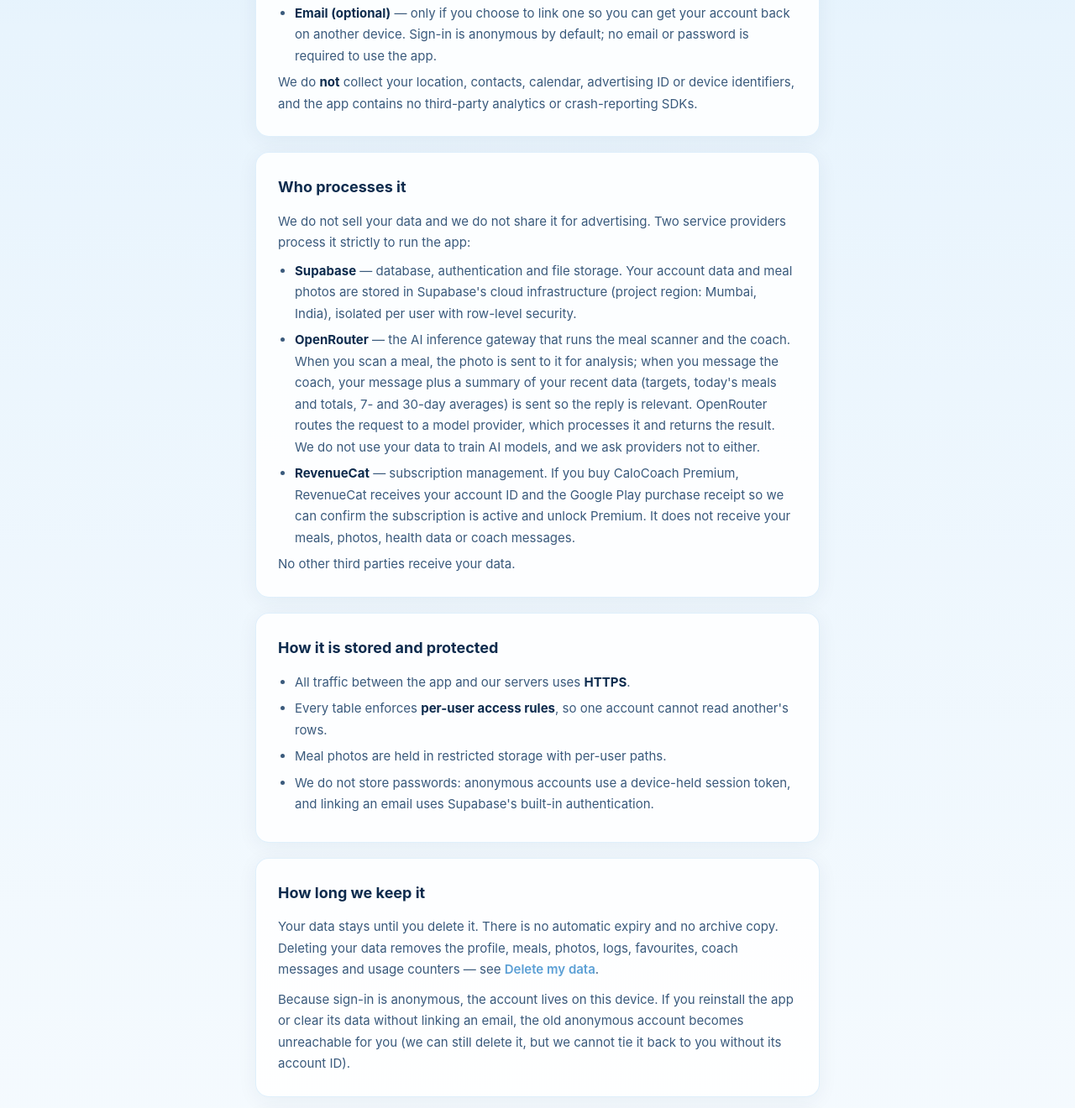
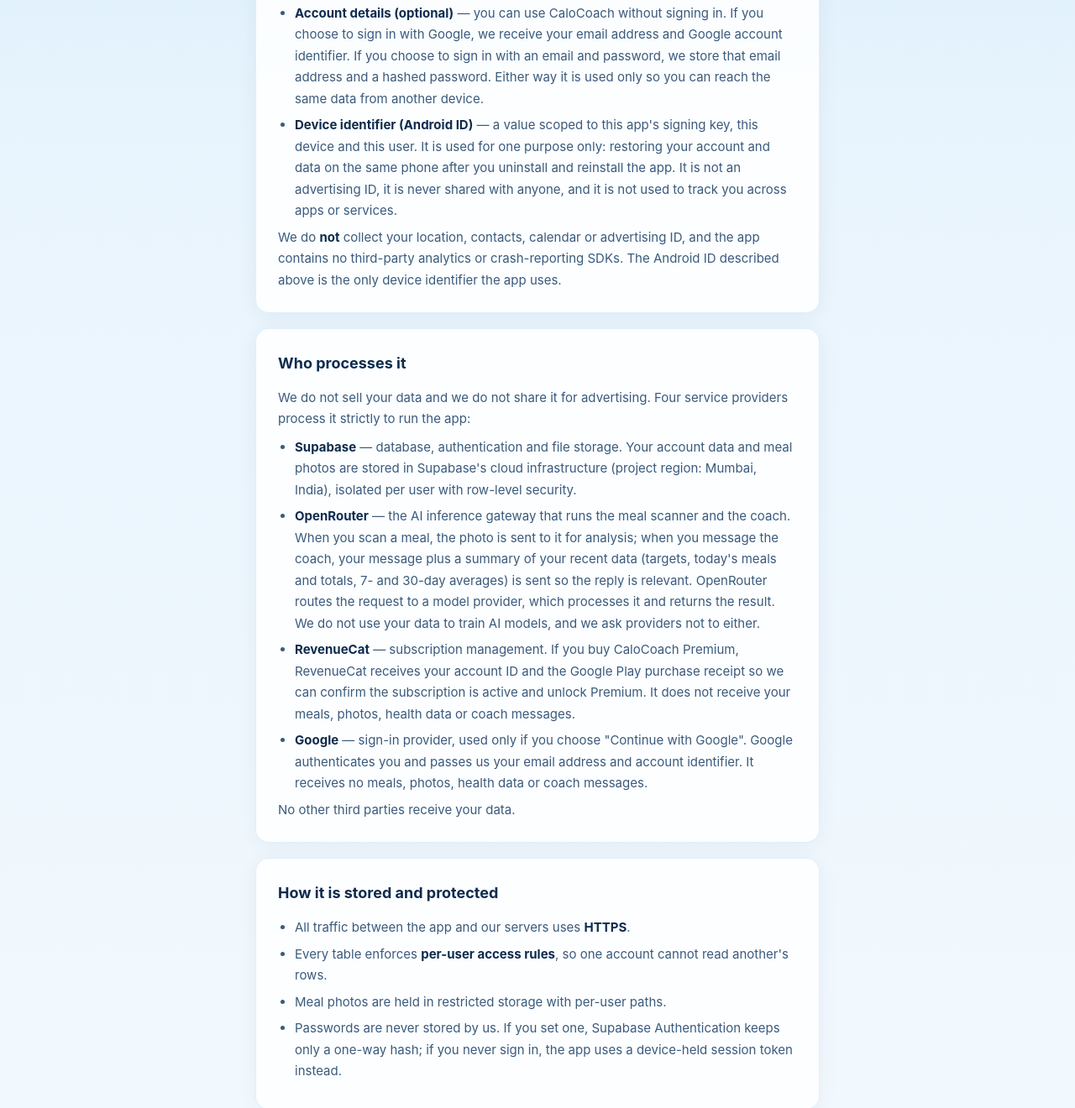
Before and after one commit to jsvlog/calocoach-legal, a plain HTML site: page privacy/index.html in a window 1280 px wide. Shown: the part 996-2316 px from the top of the page at 84% size. Drawn offline with Linux system fonts and the light colour scheme.

Commit message:
legal: disclose Google sign-in, the device identifier, and account closure

```diff
--- a/privacy/index.html
+++ b/privacy/index.html
@@ -36,18 +36,20 @@
         <li><strong>Logs</strong> — water intake, exercise (type, duration, calories burned), weight history and favourite foods.</li>
         <li><strong>AI Coach conversations</strong> — the messages you send and the coach's replies.</li>
         <li><strong>Usage counters</strong> — daily counts used to enforce the free-tier limits for AI scans and coach messages.</li>
-        <li><strong>Email (optional)</strong> — only if you choose to link one so you can get your account back on another device. Sign-in is anonymous by default; no email or password is required to use the app.</li>
+        <li><strong>Account details (optional)</strong> — you can use CaloCoach without signing in. If you choose to sign in with Google, we receive your email address and Google account identifier. If you choose to sign in with an email and password, we store that email address and a hashed password. Either way it is used only so you can reach the same data from another device.</li>
+        <li><strong>Device identifier (Android ID)</strong> — a value scoped to this app's signing key, this device and this user. It is used for one purpose only: restoring your account and data on the same phone after you uninstall and reinstall the app. It is not an advertising ID, it is never shared with anyone, and it is not used to track you across apps or services.</li>
       </ul>
-      <p>We do <strong>not</strong> collect your location, contacts, calendar, advertising ID or device identifiers, and the app contains no third-party analytics or crash-reporting SDKs.</p>
+      <p>We do <strong>not</strong> collect your location, contacts, calendar or advertising ID, and the app contains no third-party analytics or crash-reporting SDKs. The Android ID described above is the only device identifier the app uses.</p>
     </div>
 
     <div class="card">
       <h2>Who processes it</h2>
-      <p>We do not sell your data and we do not share it for advertising. Two service providers process it strictly to run the app:</p>
+      <p>We do not sell your data and we do not share it for advertising. Four service providers process it strictly to run the app:</p>
       <ul>
         <li><strong>Supabase</strong> — database, authentication and file storage. Your account data and meal photos are stored in Supabase's cloud infrastructure (project region: Mumbai, India), isolated per user with row-level security.</li>
         <li><strong>OpenRouter</strong> — the AI inference gateway that runs the meal scanner and the coach. When you scan a meal, the photo is sent to it for analysis; when you message the coach, your message plus a summary of your recent data (targets, today's meals and totals, 7- and 30-day averages) is sent so the reply is relevant. OpenRouter routes the request to a model provider, which processes it and returns the result. We do not use your data to train AI models, and we ask providers not to either.</li>
         <li><strong>RevenueCat</strong> — subscription management. If you buy CaloCoach Premium, RevenueCat receives your account ID and the Google Play purchase receipt so we can confirm the subscription is active and unlock Premium. It does not receive your meals, photos, health data or coach messages.</li>
+        <li><strong>Google</strong> — sign-in provider, used only if you choose "Continue with Google". Google authenticates you and passes us your email address and account identifier. It receives no meals, photos, health data or coach messages.</li>
       </ul>
       <p>No other third parties receive your data.</p>
     </div>
@@ -58,14 +60,14 @@
         <li>All traffic between the app and our servers uses <strong>HTTPS</strong>.</li>
         <li>Every table enforces <strong>per-user access rules</strong>, so one account cannot read another's rows.</li>
         <li>Meal photos are held in restricted storage with per-user paths.</li>
-        <li>We do not store passwords: anonymous accounts use a device-held session token, and linking an email uses Supabase's built-in authentication.</li>
+        <li>Passwords are never stored by us. If you set one, Supabase Authentication keeps only a one-way hash; if you never sign in, the app uses a device-held session token instead.</li>
       </ul>
     </div>
 
     <div class="card">
       <h2>How long we keep it</h2>
-      <p>Your data stays until you delete it. There is no automatic expiry and no archive copy. Deleting your data removes the profile, meals, photos, logs, favourites, coach messages and usage counters — see <a href="../delete-account/">Delete my data</a>.</p>
-      <p>Because sign-in is anonymous, the account lives on this device. If you reinstall the app or clear its data without linking an email, the old anonymous account becomes unreachable for you (we can still delete it, but we cannot tie it back to you without its account ID).</p>
+      <p>Your data stays until you delete it. There is no automatic expiry and no archive copy. Deleting your data removes the profile, meals, photos, logs, favourites, coach messages, usage counters and the sign-in record itself (the email address or Google identity) — see <a href="../delete-account/">Delete my data</a>.</p>
+      <p>Signing in is optional. If you never sign in, the account is tied to this phone through the device identifier described above, so reinstalling the app on the same phone — or clearing its data — restores the same account and data. It becomes unreachable for you only if you delete your data in the app, or if you move to a different phone or a factory-reset device without having signed in with Google or an email.</p>
     </div>
 
     <div class="card">
@@ -93,7 +95,7 @@
       <p>If this policy changes materially we will update this page and the "last updated" date below, and note the change in the app's release notes. Continued use after an update means you accept the new policy.</p>
     </div>
 
-    <p class="last-updated">Last updated: November 4, 2026</p>
+    <p class="last-updated">Last updated: November 18, 2026</p>
     <p class="footer"><a href="../">CaloCoach legal</a> · <a href="../terms/">Terms of Service</a> · <a href="../delete-account/">Delete my data</a></p>
   </div>
 </body>
```
Also changed, not shown: delete-account/index.html (+4 -3 lines), terms/index.html (+2 -2 lines).
